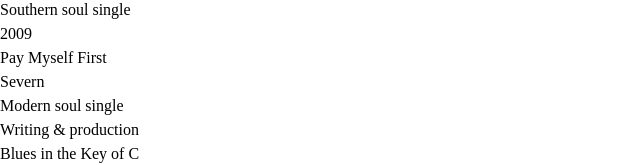
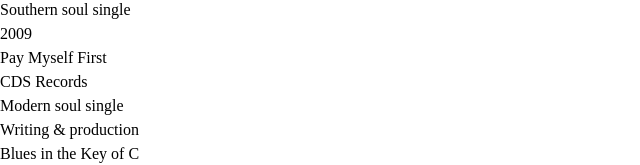
Before and after one commit to Dbaileyfam/CharlesWilsonSoul, a React (Vite) app in the folder web/: page / in a window 1280 px wide. Shown: the part 2642-2807 px from the top of the page, without its empty margins (0-640 px from the left). Built offline with nearby package versions, Linux system fonts and the light colour scheme.

Commit message:
Discography: Pay Myself First single — CDS Records
Made-with: Cursor

```diff
--- a/web/src/data/discography.ts
+++ b/web/src/data/discography.ts
@@ -128,7 +128,7 @@ export const discographySingles: SingleEntry[] = [
   {
     year: '2009',
     title: 'Pay Myself First',
-    label: 'Severn',
+    label: 'CDS Records',
     notes: 'Modern soul single',
   },
 ]
```
